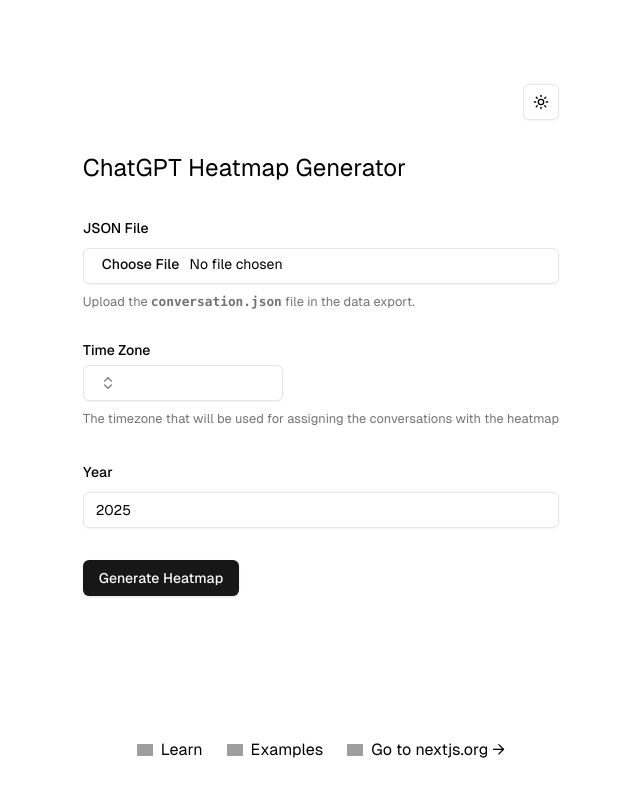
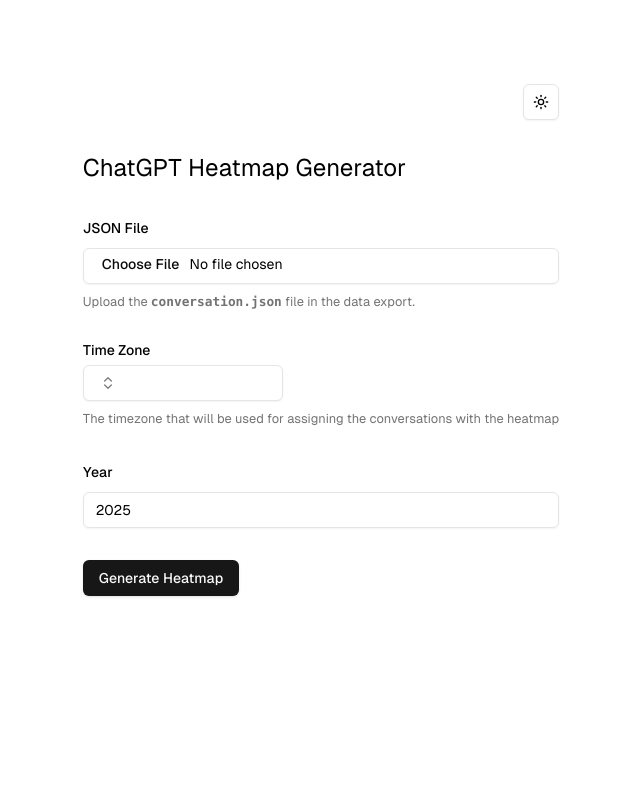
Before and after one commit to cr2007/chatgpt-heatmap-web, a Next.js app: page / in a window 1280 px wide. Shown: the top 796 px of the page, without its empty margins (319-959 px from the left). Built offline with nearby package versions, Linux system fonts and the light colour scheme; grey boxes are pictures that could not be loaded.

Commit message:
Adds Source Code icon
To be added soon

```diff
--- a/app/page.tsx
+++ b/app/page.tsx
@@ -1,10 +1,13 @@
 "use client"
 
-import Image from "next/image";
+// import Image from "next/image";
 import { HeatMapForm } from "@/components/heatMapForm";
 import { ModeToggle } from "@/components/modeToggle";
+// import { useTheme } from "next-themes";
 
 export default function Home() {
+  // const { theme } = useTheme();
+
   return (
     <div className="grid grid-rows-[20px_1fr_20px] items-center justify-items-center min-h-screen p-8 pb-20 gap-16 sm:p-20 font-[family-name:var(--font-geist-sans)]">
       <main className="flex flex-col gap-8 row-start-2 items-center sm:items-start -translate-y-20">
@@ -16,7 +19,28 @@
         <HeatMapForm />
       </main>
       <footer className="row-start-3 flex gap-6 flex-wrap items-center justify-center">
-        <a
+      {/* <a
+          className="flex items-center gap-2 hover:underline hover:underline-offset-4"
+          href="https://github.com/cr2007/chatgpt-heatmap-web"
+          target="_blank"
+          rel="noopener noreferrer"
+        >
+          <Image
+            aria-hidden
+            // src="https://upload.wikimedia.org/wikipedia/commons/9/91/Octicons-mark-github.svg"
+            src={
+              theme === "dark"
+              ? "https://github.com/cr2007/chatgpt-heatmap-web/blob/main/assets/github-mark-white.svg" // Light version for dark theme
+              : "https://github.com/cr2007/chatgpt-heatmap-web/blob/main/assets/github-mark.svg"
+            }
+            alt="GitHub Icon"
+            width={16}
+            height={16}
+          />
+          Source Code
+        </a> */}
+
+        {/* <a
           className="flex items-center gap-2 hover:underline hover:underline-offset-4"
           href="https://nextjs.org/learn?utm_source=create-next-app&utm_medium=appdir-template-tw&utm_campaign=create-next-app"
           target="_blank"
@@ -60,7 +84,7 @@
             height={16}
           />
           Go to nextjs.org →
-        </a>
+        </a> */}
       </footer>
     </div>
   );
```
